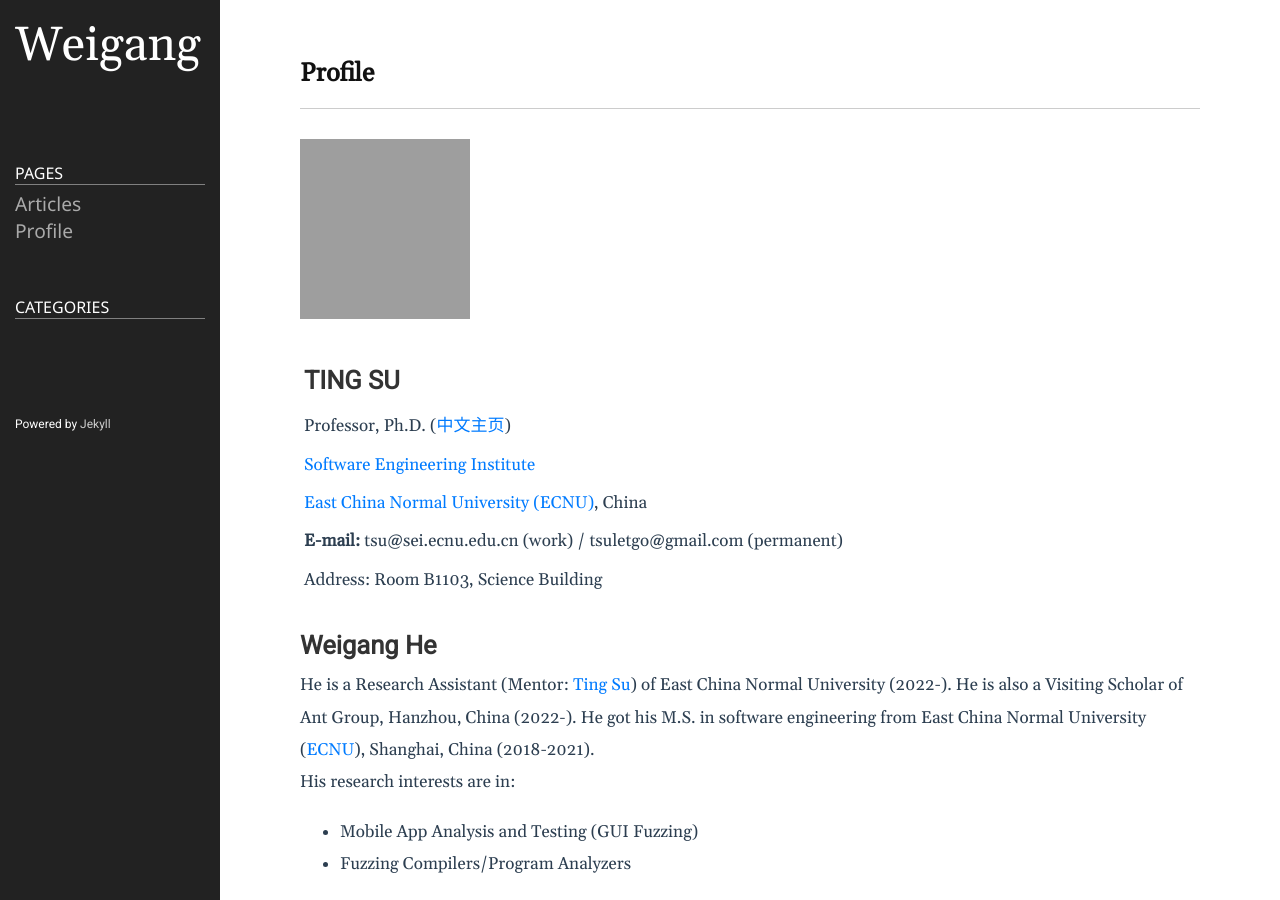
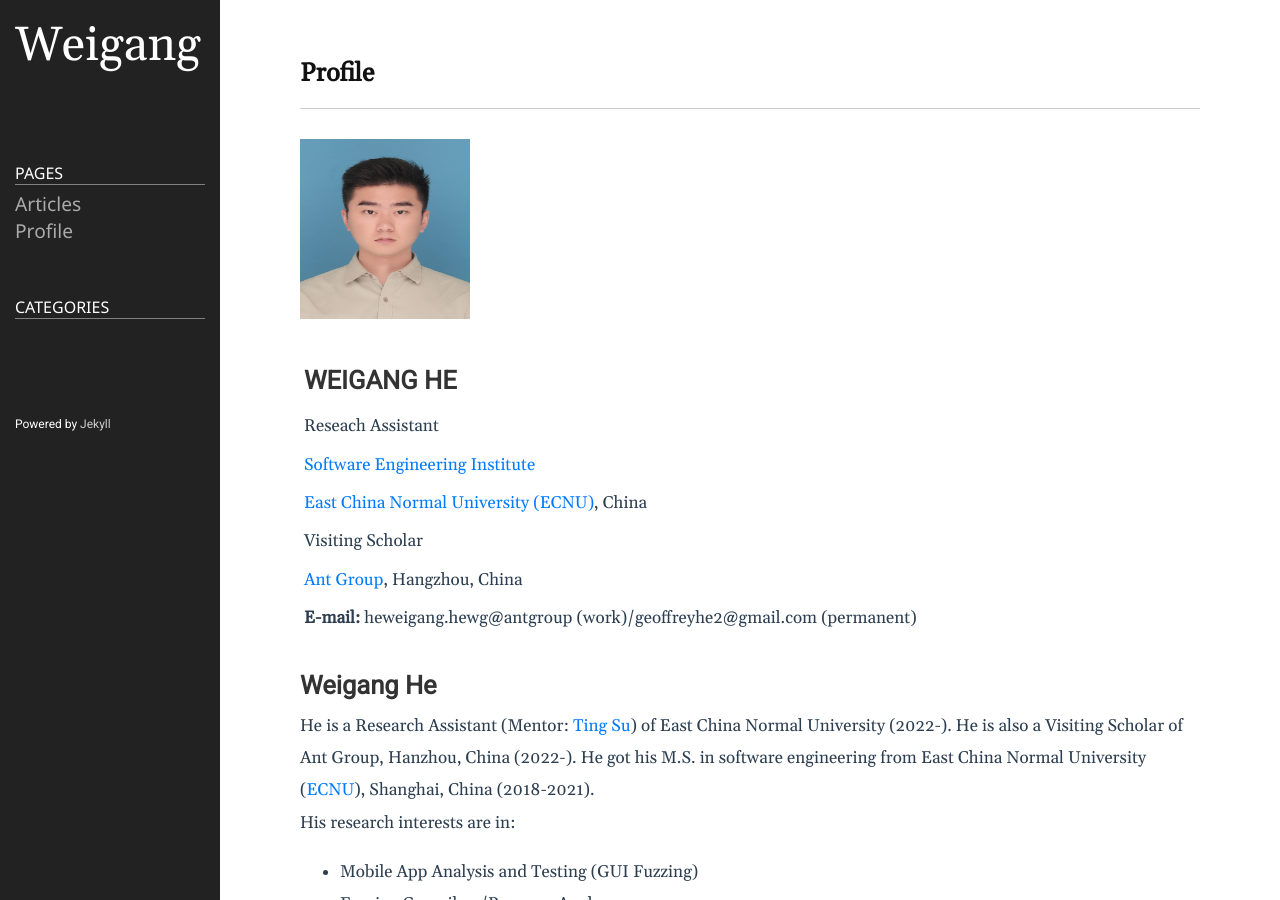
Before and after one commit to Geoffrey1014/geo.github.io, a Jekyll site: the page built from README.md, in a window 1280 px wide and 900 px high. Built offline with Jekyll 4.4.1, drawn with Linux system fonts in a browser that asks for light colours; grey boxes are pictures that could not be loaded.

Commit message:
change a little

```diff
--- a/_includes/page.html
+++ b/_includes/page.html
@@ -6,17 +6,18 @@
 	</header>
 
 	<div class="post-content">
+		<table cellspacing="3" cellpadding="10" width="100%"></table>
 		<tr>
 			<td class="centered">
-				<img src="https://tingsu.github.io/files/pic2_small.jpg" width="170" height="180"></td>
+				<img src="/public/img/mypicture.JPG" width="170" height="180"></td>
 			<td>
 				<table style="width: 100%" cellpadding="2">
 
 					 <tr>
-						<td><h2>TING SU</h2></td>
+						<td><h2>WEIGANG HE</h2></td>
 					</tr>
 					<tr>
-						<td>Professor, Ph.D. (<a href="https://faculty.ecnu.edu.cn/_s43/st2/main.psp">中文主页</a>)</td>
+						<td>Reseach Assistant </td>
 					</tr>
 					<tr>
 						<td><a href="http://www.sei.ecnu.edu.cn/">Software Engineering Institute</a></td>
@@ -24,13 +25,18 @@
 					<tr>
 						<td><a href="http://english.ecnu.edu.cn/">East China Normal University (ECNU)</a>, China</td>
 					</tr>
+					<tr>
+						<td>Visiting Scholar </td>
+					</tr>
+					<tr>
+						<td><a href="https://www.antgroup.com/en/">Ant Group</a>, Hangzhou, China</td>
+					</tr>
 
 					<tr>
-						<td><b>E-mail: </b>tsu@sei.ecnu.edu.cn (work) / tsuletgo@gmail.com (permanent)</td>
+						<td><b>E-mail: </b>heweigang.hewg@antgroup (work)/geoffreyhe2@gmail.com (permanent)</td>
 					</tr>
 
 	<tr>
-						<td>Address: Room B1103, Science Building</td>
 					</tr>
 				</table>
 			</td>
```
